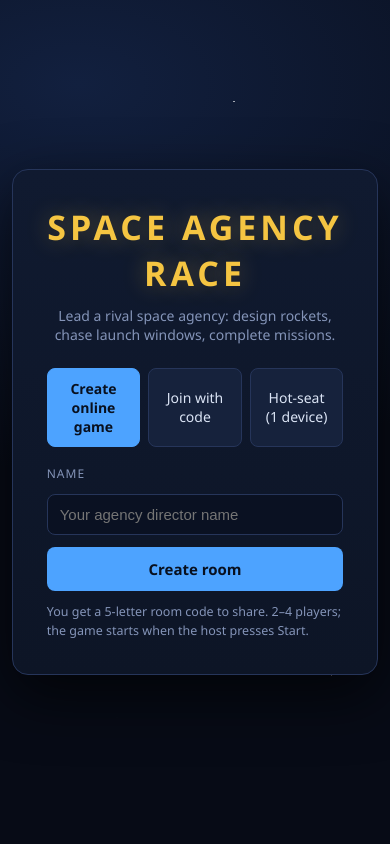
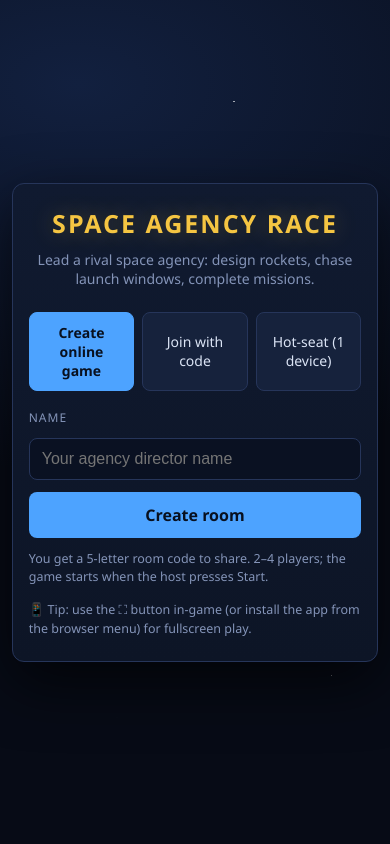
Before and after one commit to astelon/GameSpaceAgency, a PHP site: page / in a window 390 px wide. Run offline with PHP 8.4, Linux system fonts and the light colour scheme.

Commit message:
webGame: mobile-first layout and fullscreen support for phones
- Tabbed portrait UI (Map / Contracts / Agencies / Log) with alert dot when
  input is needed, scrollable hand strip and compact action bar
- Fullscreen: PWA manifest + standalone meta for iPhone Add-to-Home-Screen,
  in-game fullscreen toggle for Android, safe-area insets, 100dvh sizing,
  no pull-to-refresh or double-tap zoom
- Full-screen modal sheets, stacked builder/planner, scrollable planner map,
  enlarged touch targets on map nodes, wake lock during games
- Lobby tips explaining fullscreen setup per platform

Co-Authored-By: Claude Fable 5 <noreply@anthropic.com>
Claude-Session: https://claude.ai/code/session_01LVYGs5cLG3wv3oDqJ4Xvob

```diff
--- a/webGame/css/game.css
+++ b/webGame/css/game.css
@@ -21,14 +21,22 @@
 }
 * { box-sizing: border-box; margin: 0; padding: 0; }
 html, body { height: 100%; }
+html { height: 100dvh; }
 body {
   background: var(--bg);
   color: var(--text);
   font-family: "Segoe UI", system-ui, -apple-system, sans-serif;
   overflow: hidden;
+  height: 100dvh;
+  touch-action: manipulation;               /* no double-tap zoom delay */
+  -webkit-tap-highlight-color: transparent;
+  -webkit-text-size-adjust: 100%;
+  overscroll-behavior: none;                /* no pull-to-refresh mid-game */
+  padding: env(safe-area-inset-top) env(safe-area-inset-right) 0 env(safe-area-inset-left);
 }
 button { font-family: inherit; }
 .hidden { display: none !important; }
+#mobile-tabs { display: none; }
 
 /* starfield */
 .stars { position: absolute; inset: 0; pointer-events: none; z-index: 0;
@@ -298,10 +306,68 @@ button { font-family: inherit; }
   #left-col { width: 180px; }
   #right-col { width: 260px; }
 }
-@media (max-width: 860px) {
-  #layout { flex-direction: column; overflow-y: auto; }
-  #left-col, #right-col { width: 100%; flex-direction: row; overflow-x: auto; }
-  #left-col > *, #right-col > * { min-width: 220px; }
-  #board-wrap { min-height: 360px; }
-  body { overflow: auto; }
+
+/* ============ MOBILE (phones) ============
+   Tabbed layout: Map · Contracts · Agencies · Log, hand strip + action bar
+   above the tab bar. Driven by body[data-mtab] set from js/main.js. */
+@media (max-width: 860px), (max-height: 540px) and (pointer: coarse) {
+  #mobile-tabs { display: flex; gap: 4px; padding: 4px 8px calc(4px + env(safe-area-inset-bottom));
+    background: #0a0f1e; border-top: 1px solid var(--line); z-index: 6; }
+  #mobile-tabs button { flex: 1; padding: 9px 2px; font-size: 11.5px; letter-spacing: .3px;
+    background: transparent; color: var(--dim); border: none; border-radius: 8px; cursor: pointer;
+    display: flex; flex-direction: column; align-items: center; gap: 2px; position: relative; }
+  #mobile-tabs button .ico { font-size: 17px; }
+  #mobile-tabs button.active { background: var(--panel2); color: var(--gold); }
+  #mobile-tabs button .dot-alert { position: absolute; top: 4px; right: 18%; width: 8px; height: 8px;
+    border-radius: 50%; background: var(--bad); }
+
+  #layout { position: relative; }
+  #left-col, #right-col, #center-col { display: none; }
+  body[data-mtab="map"] #center-col { display: flex; }
+  body[data-mtab="map"] #log-panel { display: none; }
+  body[data-mtab="deals"] #right-col { display: flex; width: 100%; }
+  body[data-mtab="crew"] #left-col { display: flex; width: 100%; }
+  body[data-mtab="log"] #center-col { display: flex; }
+  body[data-mtab="log"] #board-wrap { display: none; }
+  body[data-mtab="log"] #log-panel { max-height: none; flex: 1; }
+  body[data-mtab="log"] #log-body { font-size: 13.5px; }
+
+  #board-wrap svg { min-width: 640px; min-height: 330px; }
+  #topbar { gap: 8px; padding: 5px 8px; flex-wrap: nowrap; overflow-x: auto; scrollbar-width: none; }
+  #topbar::-webkit-scrollbar { display: none; }
+  .tb-round .pip { width: 15px; height: 15px; font-size: 9.5px; }
+  .event-chip { max-width: 180px; flex-shrink: 0; }
+  .tb-item, .phase-chip, .tw-chip { flex-shrink: 0; }
+
+  #bottombar { padding: 6px 8px 2px; }
+  #action-bar { gap: 6px; overflow-x: auto; flex-wrap: nowrap; scrollbar-width: none; padding-bottom: 2px; }
+  #action-bar::-webkit-scrollbar { display: none; }
+  #action-bar .btn { padding: 10px 13px; font-size: 13.5px; white-space: nowrap; }
+  #action-bar .info { font-size: 12px; min-width: 120px; }
+  #hand-area .card { --cw: 108px; }
+  #hand-area { padding-top: 6px; }
+
+  /* full-screen sheets */
+  #modal-root .overlay { padding: 0; align-items: stretch; }
+  .modal { max-width: 100vw; width: 100vw; max-height: 100dvh; border-radius: 0; border: none;
+    padding: 14px 12px calc(14px + env(safe-area-inset-bottom)); }
+  .modal-actions .btn { padding: 13px 16px; }
+
+  /* planner & builder stack vertically */
+  .builder .stats-panel { width: 100%; }
+  .planner-side { max-height: none !important; }
+  .picker-cards .card { --cw: 118px; }
+  .card .c-text { font-size: .9em; }
+
+  #turn-banner { font-size: 21px; text-align: center; width: 92vw; }
+  #toast-root { top: 48px; width: 94vw; }
+  .toast { font-size: 13px; padding: 9px 14px; }
+  .die { width: 88px; height: 88px; font-size: 44px; }
+
+  .lobby-box { padding: 22px 16px; border-radius: 12px; }
+  .title { font-size: 25px; letter-spacing: 2px; }
+  .lobby-form input, .btn { font-size: 16px; } /* ≥16px stops iOS focus zoom */
+
+  .planner-board { overflow-x: auto; }
+  .planner-board svg { min-width: 620px; display: block; }
 }
--- a/webGame/index.html
+++ b/webGame/index.html
@@ -2,8 +2,15 @@
 <html lang="en">
 <head>
 <meta charset="utf-8">
-<meta name="viewport" content="width=device-width, initial-scale=1">
+<meta name="viewport" content="width=device-width, initial-scale=1, viewport-fit=cover, user-scalable=no">
 <title>Space Agency Race</title>
+<meta name="theme-color" content="#070b16">
+<meta name="mobile-web-app-capable" content="yes">
+<meta name="apple-mobile-web-app-capable" content="yes">
+<meta name="apple-mobile-web-app-status-bar-style" content="black-translucent">
+<meta name="apple-mobile-web-app-title" content="Space Race">
+<link rel="manifest" href="manifest.webmanifest">
+<link rel="apple-touch-icon" href="assets/icons/mission.png">
 <link rel="stylesheet" href="css/game.css">
 <link rel="icon" href="assets/icons/mission.png">
 </head>
@@ -32,6 +39,7 @@
       <div id="action-bar"></div>
       <div id="hand-area"></div>
     </div>
+    <div id="mobile-tabs"></div>
     <div id="turn-banner" class="hidden"></div>
   </div>
   <div id="modal-root"></div>
--- a/webGame/js/board.js
+++ b/webGame/js/board.js
@@ -80,6 +80,11 @@ export function renderBoard(container, { onNodeClick = null, onCraftClick = null
   for (const [id, [x, y]] of Object.entries(POS)) {
     const g = svgEl('g');
     const r = NODES[id].surface ? 15 : 11;
+    // invisible oversized hit area for touch screens
+    g.append(svgEl('circle', {
+      cx: x, cy: y, r: r + 13, fill: 'transparent',
+      onclick: () => onNodeClick && onNodeClick(id),
+    }));
     const circ = svgEl('circle', {
       class: 'node-circle' + (NODES[id].surface ? ' surface' : ''),
       cx: x, cy: y, r,
--- a/webGame/js/main.js
+++ b/webGame/js/main.js
@@ -18,7 +18,21 @@ const st = {
   planningSel: new Set(),
   busy: false,
   gameOverShown: false,
+  wakeLock: null,
 };
+
+const isMobile = () => matchMedia('(max-width: 860px)').matches;
+
+// Keep the screen awake during a game (supported on Android + iOS 16.4+).
+async function keepAwake() {
+  try { st.wakeLock = await navigator.wakeLock?.request('screen'); } catch { /* not critical */ }
+}
+document.addEventListener('visibilitychange', () => {
+  if (document.visibilityState === 'visible') {
+    if (st.g) keepAwake();
+    if (st.g) poll(true).catch(() => {});
+  }
+});
 
 // ---------------------------------------------------------------- lobby
 
@@ -82,6 +96,15 @@ function showLobby() {
       el('button', { class: 'btn gold', onclick: enterGame }, `Rejoin ${session.room}`),
       el('button', { class: 'btn ghost', onclick: () => { session.clear(); showLobby(); } }, 'Forget')));
   }
+
+  // Fullscreen tips for phones
+  const standalone = matchMedia('(display-mode: standalone)').matches || navigator.standalone;
+  const isIOS = /iPhone|iPad|iPod/.test(navigator.userAgent);
+  if (!standalone && isMobile()) {
+    box.append(el('p', { class: 'help-note', style: 'margin-top:14px;' }, isIOS
+      ? '📱 For fullscreen play: tap the Share button in Safari and choose "Add to Home Screen", then launch the game from that icon.'
+      : '📱 Tip: use the ⛶ button in-game (or install the app from the browser menu) for fullscreen play.'));
+  }
 }
 
 function showWaitingRoom() {
@@ -115,6 +138,7 @@ function showWaitingRoom() {
 
 async function enterGame() {
   stopPolling();
+  keepAwake();
   st.version = 0; st.lastLogSeq = 0; st.gameOverShown = false;
   try { await poll(true); } catch (e) {
     toast(e.message, 'bad');
@@ -194,11 +218,13 @@ function animateNewLog(prev) {
 
 function renderGame() {
   const g = st.g;
+  if (!document.body.dataset.mtab) document.body.dataset.mtab = 'map';
   renderTopbar();
   renderLeft();
   renderRight();
   renderBottom();
   renderLog();
+  renderMobileTabs();
   if (!st.board) {
     st.board = renderBoard($('board-wrap'), {
       onCraftClick: id => craftMenu(id),
@@ -227,11 +253,42 @@ function renderTopbar() {
     bar.append(el('div', { class: 'event-chip', title: c.text, onclick: () => zoomCard(g.event) },
       '⚡ ', el('b', {}, c.name), ` — ${c.text}`));
   }
-  bar.append(el('div', { class: 'tb-item', style: 'margin-left:auto' },
-    `Deck ${g.decks.component} · Room `, el('b', {}, g.room),
-    el('button', { class: 'btn small ghost', style: 'margin-left:8px', onclick: () => {
-      if (confirm('Leave this game on this device? (The room keeps running.)')) { session.clear(); stopPolling(); showLobby(); }
-    } }, 'Exit')));
+  const right = el('div', { class: 'tb-item', style: 'margin-left:auto' },
+    `Deck ${g.decks.component} · Room `, el('b', {}, g.room));
+  // Fullscreen toggle (Android/desktop; iPhone uses Add-to-Home-Screen instead)
+  if (document.fullscreenEnabled && matchMedia('(pointer: coarse)').matches
+      && !matchMedia('(display-mode: standalone)').matches) {
+    right.append(el('button', { class: 'btn small ghost', style: 'margin-left:8px', title: 'Fullscreen',
+      onclick: () => {
+        if (document.fullscreenElement) document.exitFullscreen();
+        else document.documentElement.requestFullscreen().catch(() => {});
+      } }, '⛶'));
+  }
+  right.append(el('button', { class: 'btn small ghost', style: 'margin-left:8px', onclick: () => {
+    if (confirm('Leave this game on this device? (The room keeps running.)')) { session.clear(); stopPolling(); showLobby(); }
+  } }, 'Exit'));
+  bar.append(right);
+}
+
+function renderMobileTabs() {
+  const g = st.g;
+  const tabs = clear($('mobile-tabs'));
+  const needsMe = activeSeat() !== null && g.status === 'playing';
+  const cur = document.body.dataset.mtab || 'map';
+  const defs = [
+    ['map', '🗺', 'Map'],
+    ['deals', '📋', 'Contracts'],
+    ['crew', '🏢', 'Agencies'],
+    ['log', '📡', 'Log'],
+  ];
+  for (const [id, ico, label] of defs) {
+    const b = el('button', { class: id === cur ? 'active' : '', onclick: () => {
+      document.body.dataset.mtab = id;
+      renderMobileTabs();
+    } }, el('span', { class: 'ico' }, ico), label);
+    if (id === 'map' && needsMe && cur !== 'map') b.append(el('span', { class: 'dot-alert' }));
+    tabs.append(b);
+  }
 }
 
 function renderLeft() {
--- a/webGame/js/planner.js
+++ b/webGame/js/planner.js
@@ -142,8 +142,8 @@ export function openPlanner(g, seat, { mode, cards = null, engDiff = null, craft
   wrap.append(el('h2', {}, mode === 'launch' ? '🚀 Flight Plan — Launch' : '🛰 Flight Plan — Activate'),
     el('div', { class: 'm-sub' }, 'Click connected nodes on the map to extend the route; click an earlier node to back up. You may stop anywhere — unspent Range stays with the craft for later rounds.'));
   const cols = el('div', { style: 'display:flex; gap:14px; flex-wrap:wrap;' });
-  const boardBox = el('div', { style: 'flex: 1 1 520px; min-width: 480px; background:#0a1122; border:1px solid var(--line); border-radius:10px;' });
-  const side = el('div', { class: 'planner-side', style: 'flex: 1 1 300px; min-width: 300px; max-height: 62vh; overflow-y:auto;' });
+  const boardBox = el('div', { class: 'planner-board', style: 'flex: 1 1 520px; min-width: min(480px, 100%); background:#0a1122; border:1px solid var(--line); border-radius:10px;' });
+  const side = el('div', { class: 'planner-side', style: 'flex: 1 1 300px; min-width: min(300px, 100%); max-height: 62vh; overflow-y:auto;' });
   cols.append(boardBox, side);
   wrap.append(cols);
 
```
Also changed, not shown: webGame/README.md, webGame/manifest.webmanifest (added).
